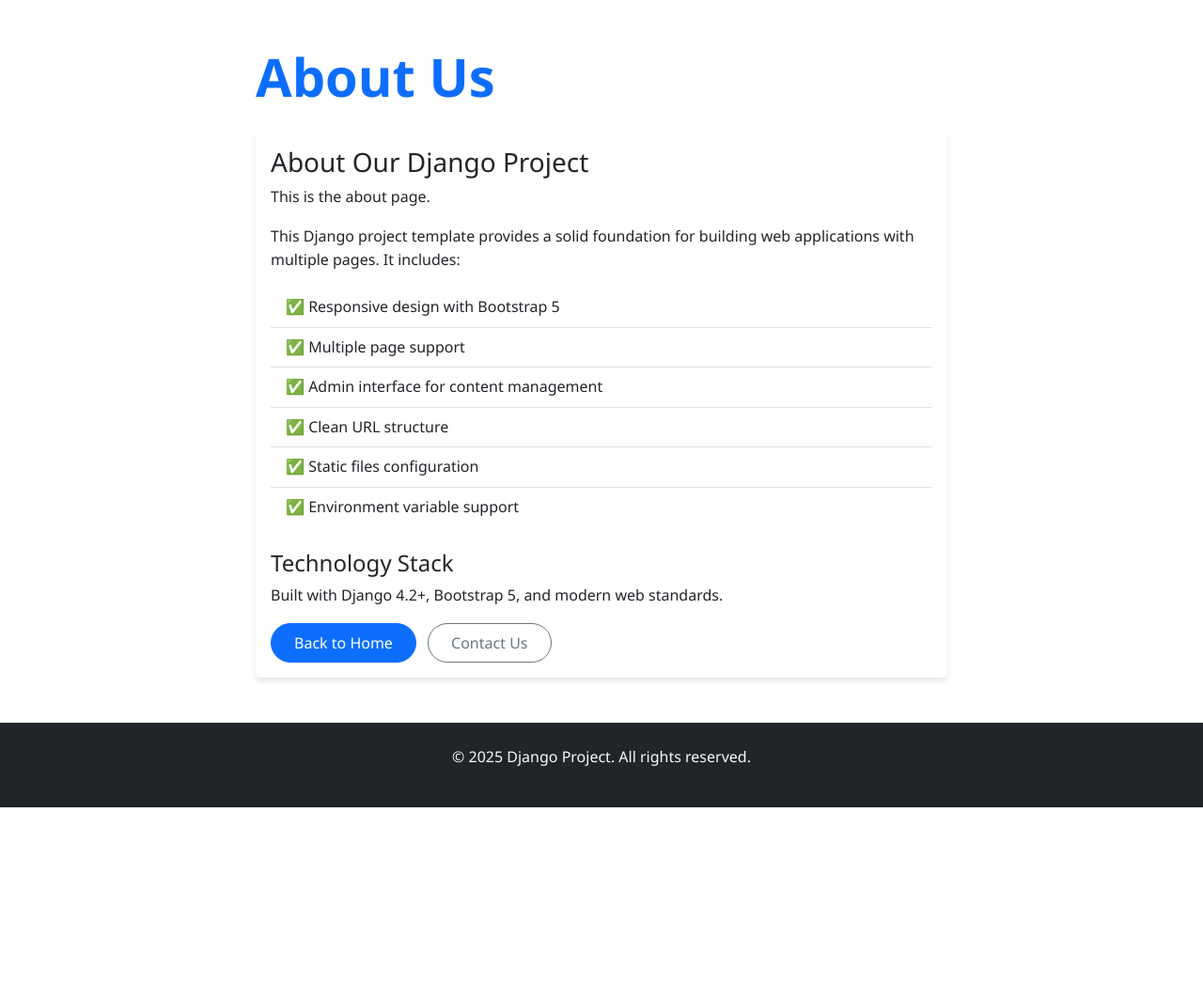
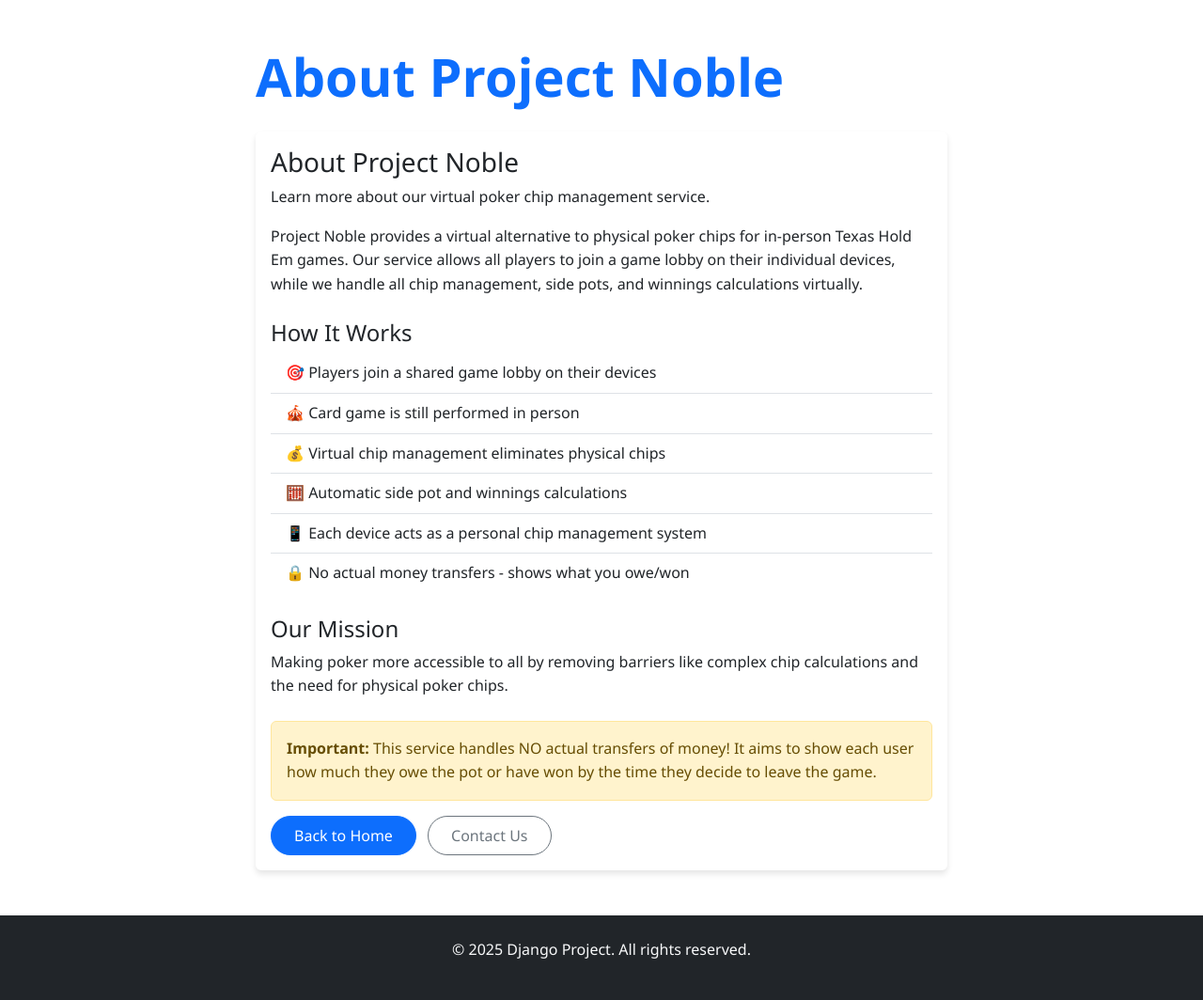
Before and after one commit to Aquinnmo/chip-champ, a Django app: page /about/ in a window 1280 px wide. Shown: the part 64-1128 px from the top of the page at 94% size. Before the commit the page ends 923 px from the top, so only its background shows below. Run offline with Django 4.2, Linux system fonts and the light colour scheme.

Commit message:
updated content to reflect actual content

```diff
--- a/home/views.py
+++ b/home/views.py
@@ -5,16 +5,16 @@ from .models import Page
 def home(request):
     """Home page view"""
     context = {
-        'title': 'Welcome to Django Project',
-        'message': 'This is your home page. You can add more pages as needed.',
+        'title': 'Project Noble',
+        'message': 'Virtual poker chip management for in-person Texas Hold Em games. Making poker more accessible to all.',
     }
     return render(request, 'home/home.html', context)
 
 def about(request):
     """About page view"""
     context = {
-        'title': 'About Us',
-        'message': 'This is the about page.',
+        'title': 'About Project Noble',
+        'message': 'Learn more about our virtual poker chip management service.',
     }
     return render(request, 'home/about.html', context)
 
--- a/templates/home/about.html
+++ b/templates/home/about.html
@@ -1,31 +1,37 @@
 {% extends 'base.html' %}
 
-{% block title %}{{ title }} - Django Project{% endblock %}
+{% block title %}{{ title }} - Virtual Poker Chips{% endblock %}
 
 {% block content %}
 <div class="row">
     <div class="col-lg-8 mx-auto">
         <h1 class="display-4 fw-bold text-primary mb-4">{{ title }}</h1>
-
-        <div class="card">
+          <div class="card">
             <div class="card-body">
-                <h3 class="card-title">About Our Django Project</h3>
+                <h3 class="card-title">About Project Noble</h3>
                 <p class="card-text">{{ message }}</p>
 
-                <p>This Django project template provides a solid foundation for building web applications with multiple pages. It includes:</p>
-
-                <ul class="list-group list-group-flush">
-                    <li class="list-group-item">✅ Responsive design with Bootstrap 5</li>
-                    <li class="list-group-item">✅ Multiple page support</li>
-                    <li class="list-group-item">✅ Admin interface for content management</li>
-                    <li class="list-group-item">✅ Clean URL structure</li>
-                    <li class="list-group-item">✅ Static files configuration</li>
-                    <li class="list-group-item">✅ Environment variable support</li>
-                </ul>
+                <p>Project Noble provides a virtual alternative to physical poker chips for in-person Texas Hold Em games. Our service allows all players to join a game lobby on their individual devices, while we handle all chip management, side pots, and winnings calculations virtually.</p>
 
                 <div class="mt-4">
-                    <h4>Technology Stack</h4>
-                    <p>Built with Django 4.2+, Bootstrap 5, and modern web standards.</p>
+                    <h4>How It Works</h4>
+                    <ul class="list-group list-group-flush">
+                        <li class="list-group-item">🎯 Players join a shared game lobby on their devices</li>
+                        <li class="list-group-item">🎪 Card game is still performed in person</li>
+                        <li class="list-group-item">💰 Virtual chip management eliminates physical chips</li>
+                        <li class="list-group-item">🧮 Automatic side pot and winnings calculations</li>
+                        <li class="list-group-item">📱 Each device acts as a personal chip management system</li>
+                        <li class="list-group-item">🔒 No actual money transfers - shows what you owe/won</li>
+                    </ul>
+                </div>
+
+                <div class="mt-4">
+                    <h4>Our Mission</h4>
+                    <p>Making poker more accessible to all by removing barriers like complex chip calculations and the need for physical poker chips.</p>
+                </div>
+
+                <div class="alert alert-warning mt-4" role="alert">
+                    <strong>Important:</strong> This service handles NO actual transfers of money! It aims to show each user how much they owe the pot or have won by the time they decide to leave the game.
                 </div>
 
                 <div class="mt-3">
```
Also changed, not shown: templates/home/home.html (+14 -18 lines).
